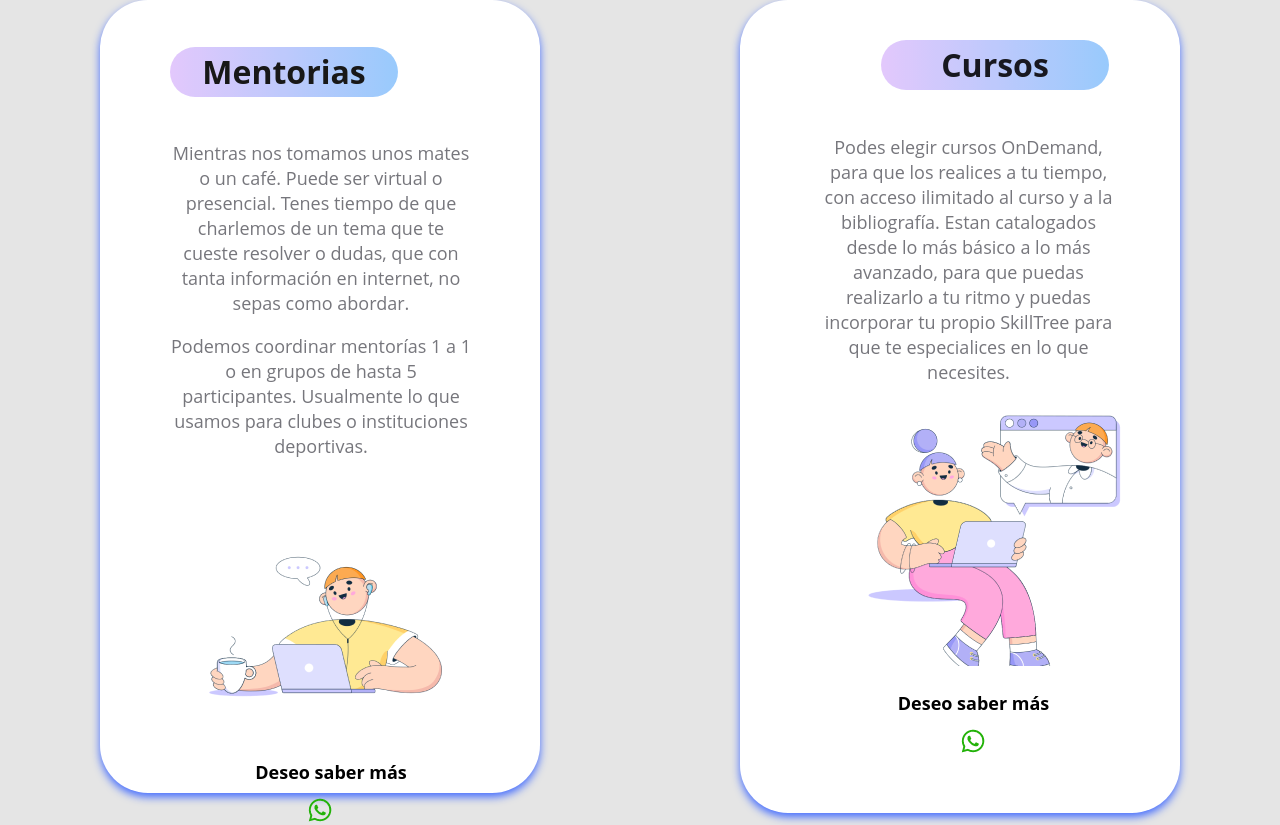
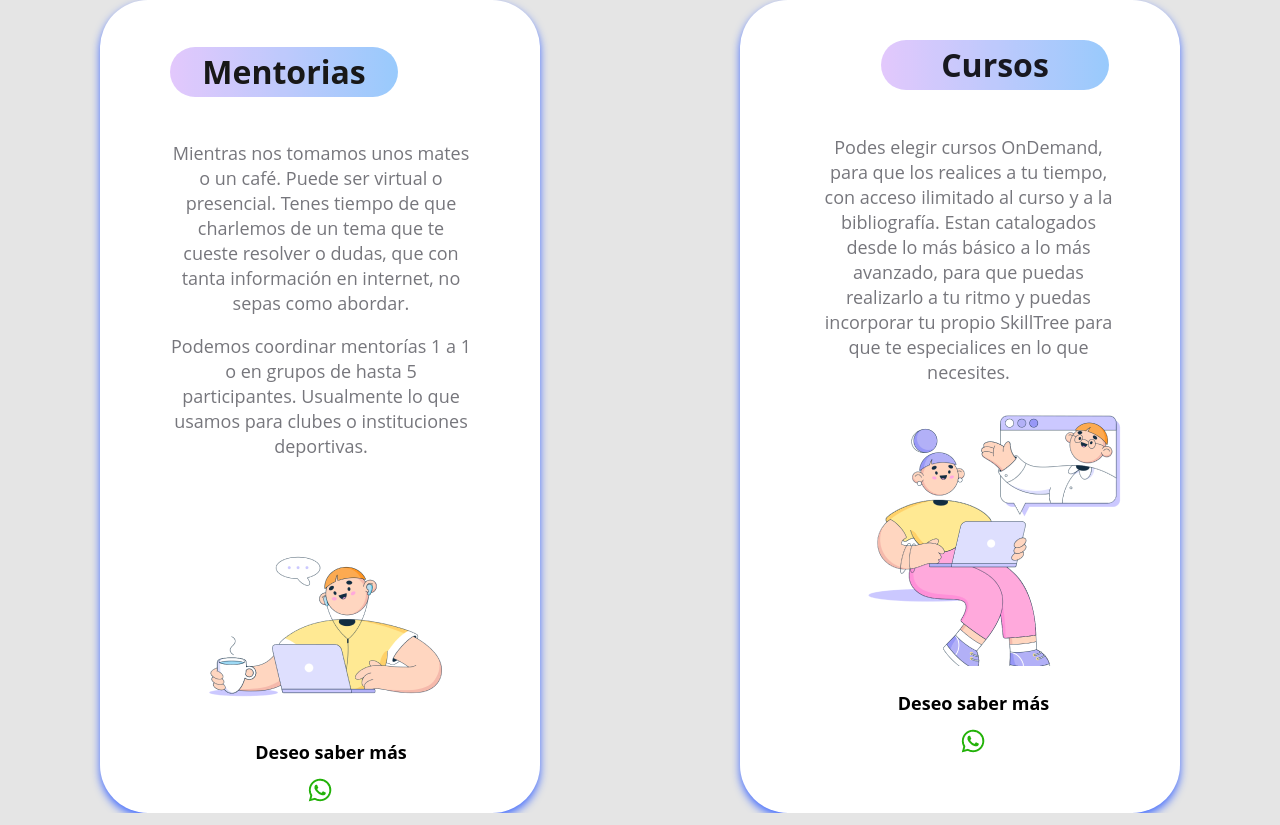
Before and after one commit to gaby7887/Proyecto-Lisandro, a React (Create React App) app: page /Servicios in a window 1280 px wide. Shown: the part 210-1035 px from the top of the page. Built offline with nearby package versions, Linux system fonts and the light colour scheme.

Commit message:
proyecto

```diff
--- a/src/Componentes/Views/Servicios/Servicios.js
+++ b/src/Componentes/Views/Servicios/Servicios.js
@@ -15,7 +15,6 @@ const Servicios = () => {
                     <div>
                         <h2 className='subtituloMentorias'>Mentorias</h2>
                     </div>
-
                     <div className="parrafoMentorias">
                         <p>
                             Mientras nos tomamos unos mates o un café. Puede ser virtual o presencial.
@@ -26,7 +25,6 @@ const Servicios = () => {
                             Podemos coordinar mentorías 1 a 1 o en grupos de hasta 5 participantes.
                             Usualmente lo que usamos para clubes o instituciones deportivas.
                         </p>
-
                         <div className="fotoMan">
                             <img className="manServicios" src={manServicios} alt="logo"/>
                         </div>
@@ -36,9 +34,7 @@ const Servicios = () => {
                         <div className="whatsappMan">
                             <img className="whatsapp" src={whatsapp} alt="logo"/>
                         </div>
-
                     </div>
-
                 </div>
                 <div className="contenedorCursos">
                     <div className="contenedorSubtituloCursos">
--- a/src/Componentes/Views/Servicios/servicios.css
+++ b/src/Componentes/Views/Servicios/servicios.css
@@ -50,7 +50,7 @@ color: rgba(26, 26, 37, 0.6);
     text-align: center;
 
     width: 370px;
-    height: 773px;
+    height: 793px;
 
     background: #FFFFFF;
     box-shadow: 0px 4px 8px #436CFF;
@@ -167,7 +167,7 @@ color: rgba(26, 26, 37, 0.6);
 
 .cajaSaberMasMentorias {
     display: flex;
-    margin-top: -25px;
+    margin-top: -45px;
     margin-left: 85px;
 }
 
```
